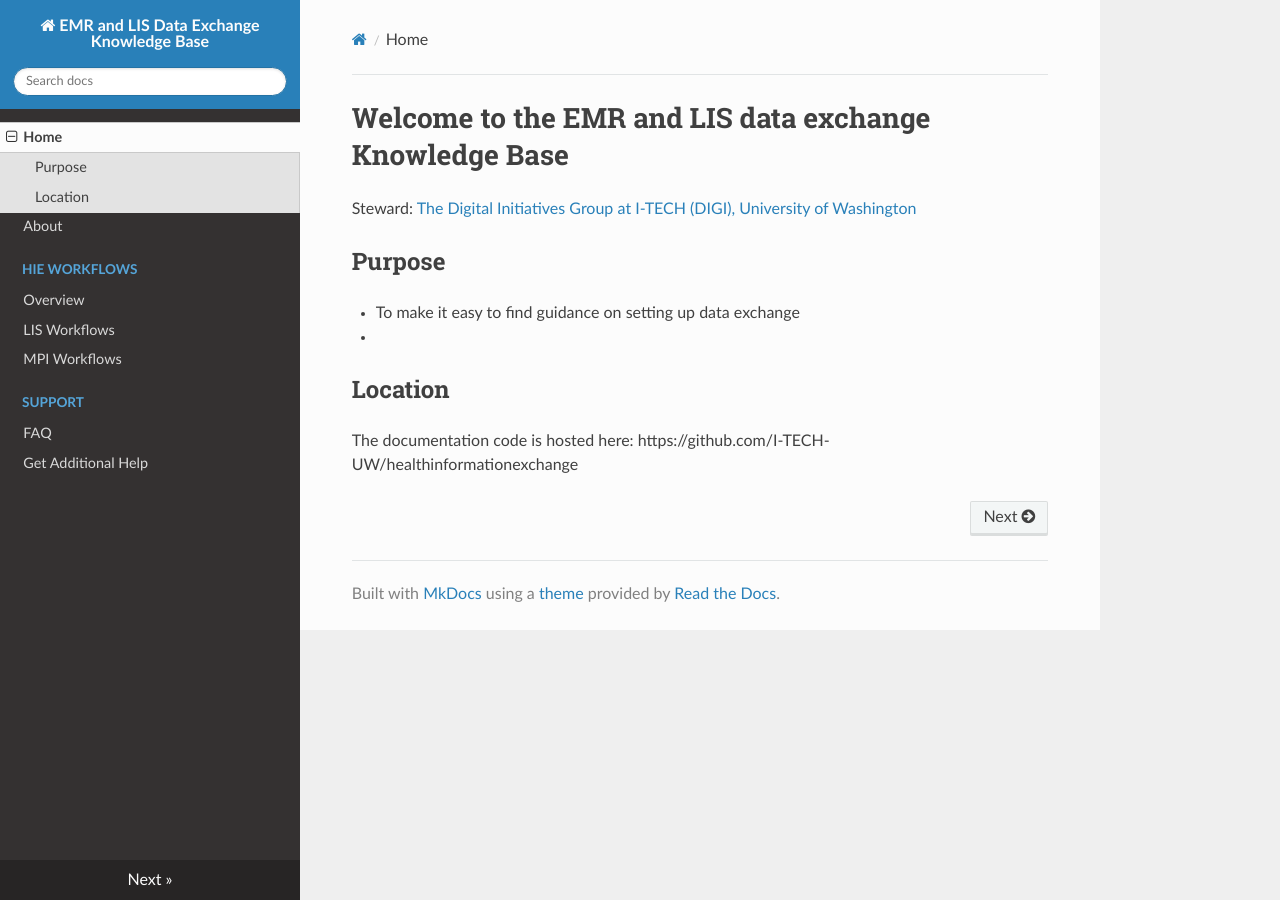
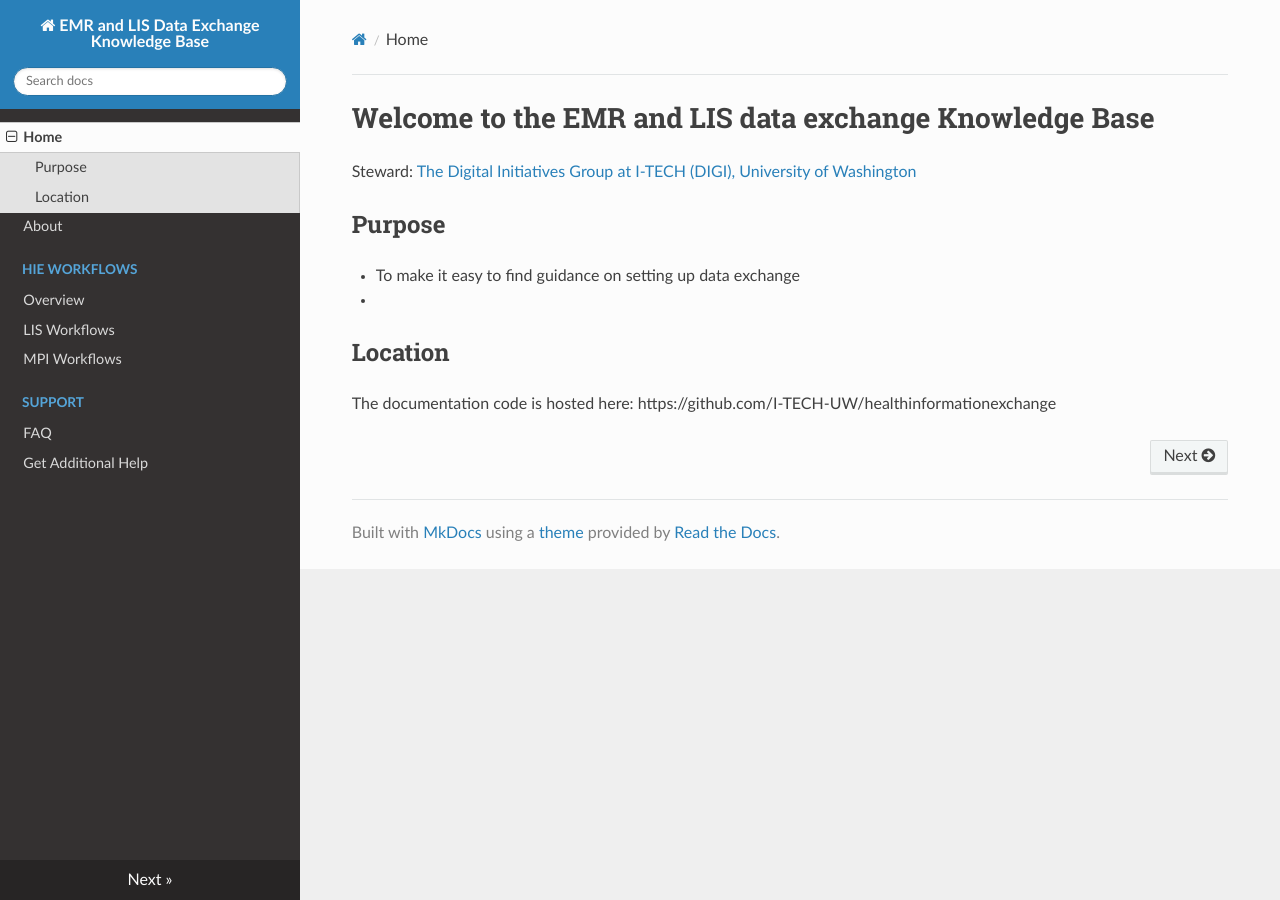
Before and after one commit to I-TECH-UW/healthinformationexchange, an MkDocs documentation site: the page built from docs/index.md, in a window 1280 px wide. Built offline with MkDocs 1.6.1, drawn with Linux system fonts in a browser that asks for light colours; nearby versions of some CDN libraries.

Commit message:
Added custom styles for content width

```diff
--- /dev/null
+++ b/docs/css/extra.css
@@ -0,0 +1,3 @@
+.wy-nav-content {
+    max-width: none;
+}
--- a/mkdocs.yml
+++ b/mkdocs.yml
@@ -12,3 +12,5 @@ nav:
         - FAQ: faq.md
         - Get Additional Help: get-additional-help.md
 theme: readthedocs
+extra_css:
+    - css/extra.css
```
